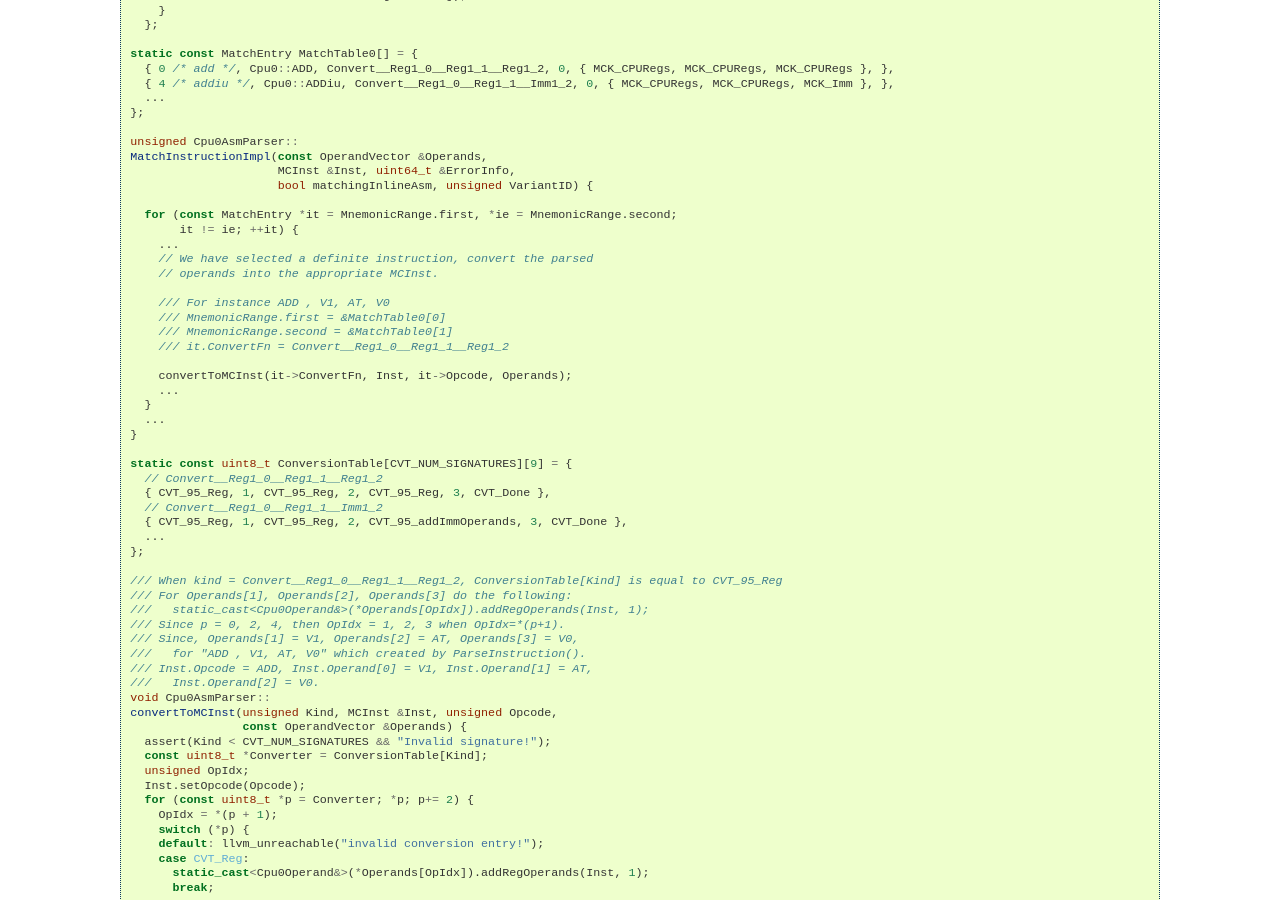
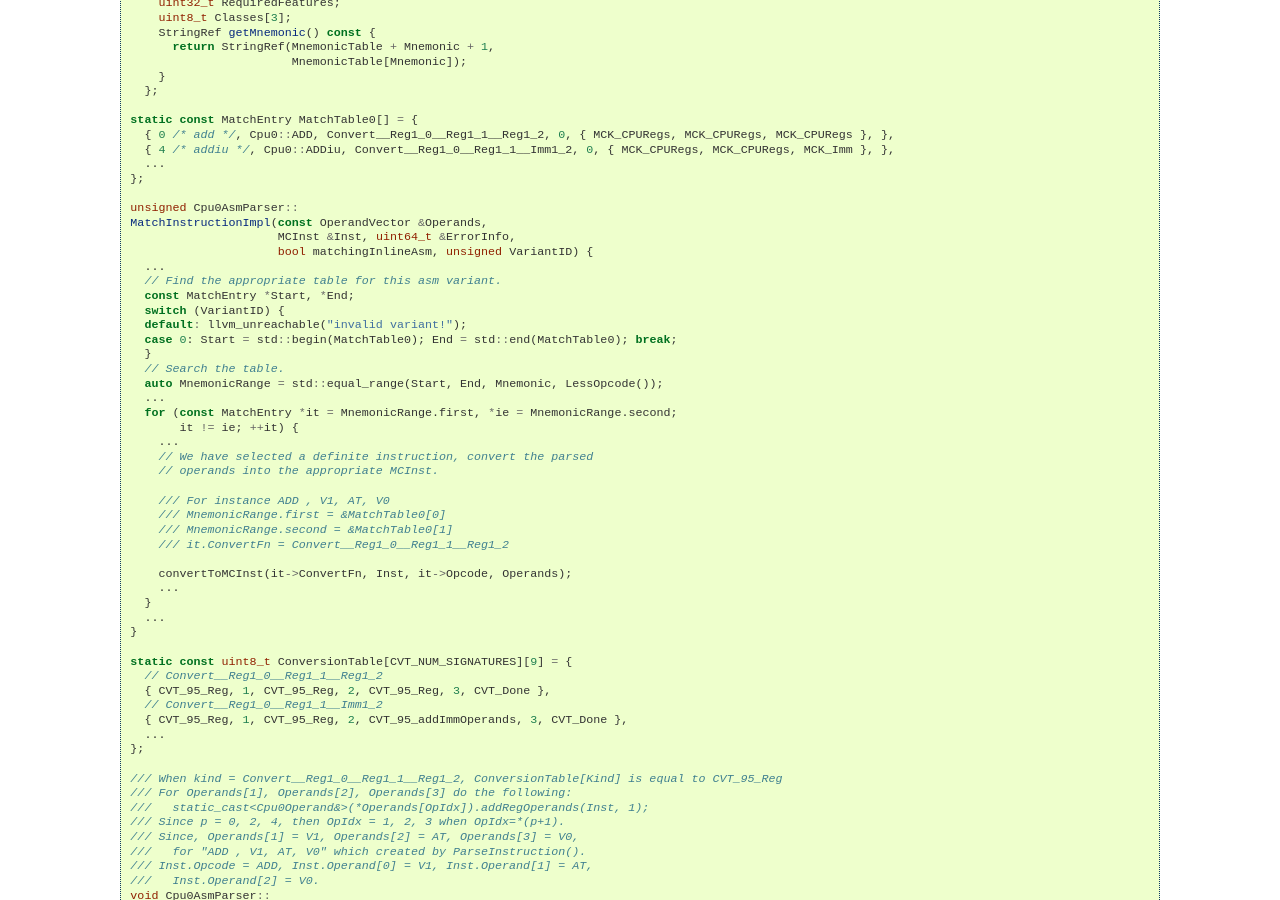
Before and after one commit to Jonathan2251/lbd, a Sphinx documentation site: the page built from source/asm.rst, in a window 1280 px wide and 900 px high, scrolled down 2248 px. Built offline with Sphinx 7.4.7, drawn with Linux system fonts in a browser that asks for light colours; pages that are not in the unit, such as notebooks, are missing from menus; some of the changed text lies outside the part shown.

Commit message:
asm explanation

```diff
--- a/source/asm.rst
+++ b/source/asm.rst
@@ -80,7 +80,7 @@
 .. figure:: ../Fig/asm/asmDfdEx.png
   :width: 1465 px
   :height: 220 px
-  :scale: 70 %
+  :scale: 100 %
   :align: center
 
   LLVM assembling Data Flow Chart (DFD) with a given example
@@ -131,7 +131,16 @@
   MatchInstructionImpl(const OperandVector &Operands,
                        MCInst &Inst, uint64_t &ErrorInfo,
                        bool matchingInlineAsm, unsigned VariantID) {
-
+    ...
+    // Find the appropriate table for this asm variant.
+    const MatchEntry *Start, *End;
+    switch (VariantID) {
+    default: llvm_unreachable("invalid variant!");
+    case 0: Start = std::begin(MatchTable0); End = std::end(MatchTable0); break;
+    }
+    // Search the table.
+    auto MnemonicRange = std::equal_range(Start, End, Mnemonic, LessOpcode());
+    ...
     for (const MatchEntry *it = MnemonicRange.first, *ie = MnemonicRange.second;
          it != ie; ++it) {
       ...
@@ -257,9 +266,19 @@
 
 .. _asm-f3:
 .. figure:: ../Fig/asm/asmDfdEx2.png
+  :width: 1602 px
+  :height: 208 px
+  :scale: 100 %
+  :align: center
+
+  Data Flow Chart (DFD) in MatchAndEmitInstruction()
+
+
+.. _asm-f4:
+.. figure:: ../Fig/asm/asmDfdEx3.png
   :width: 1281 px
   :height: 188 px
-  :scale: 70 %
+  :scale: 100 %
   :align: center
 
   Data Flow Chart (DFD) in and between MatchAndEmitInstruction() and encodeInstruction()
```
Also changed, not shown: Fig/asm/asmDfdEx2.png, Fig/asm/asmDfdEx3.png (added), 3 other files.
